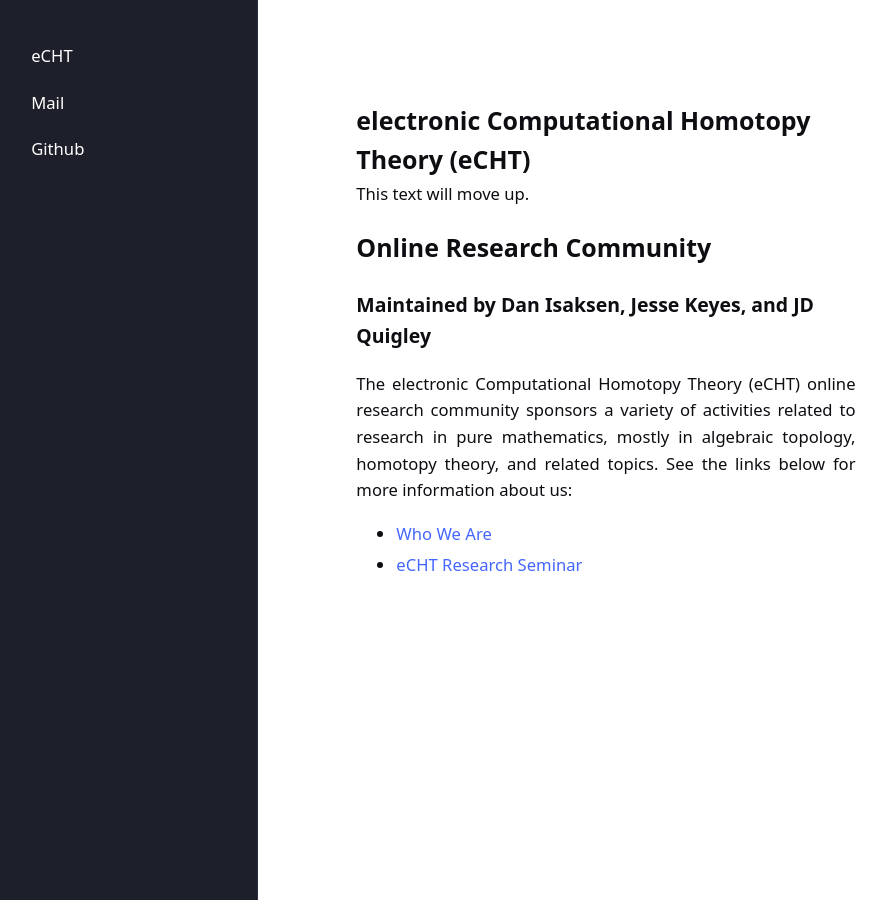
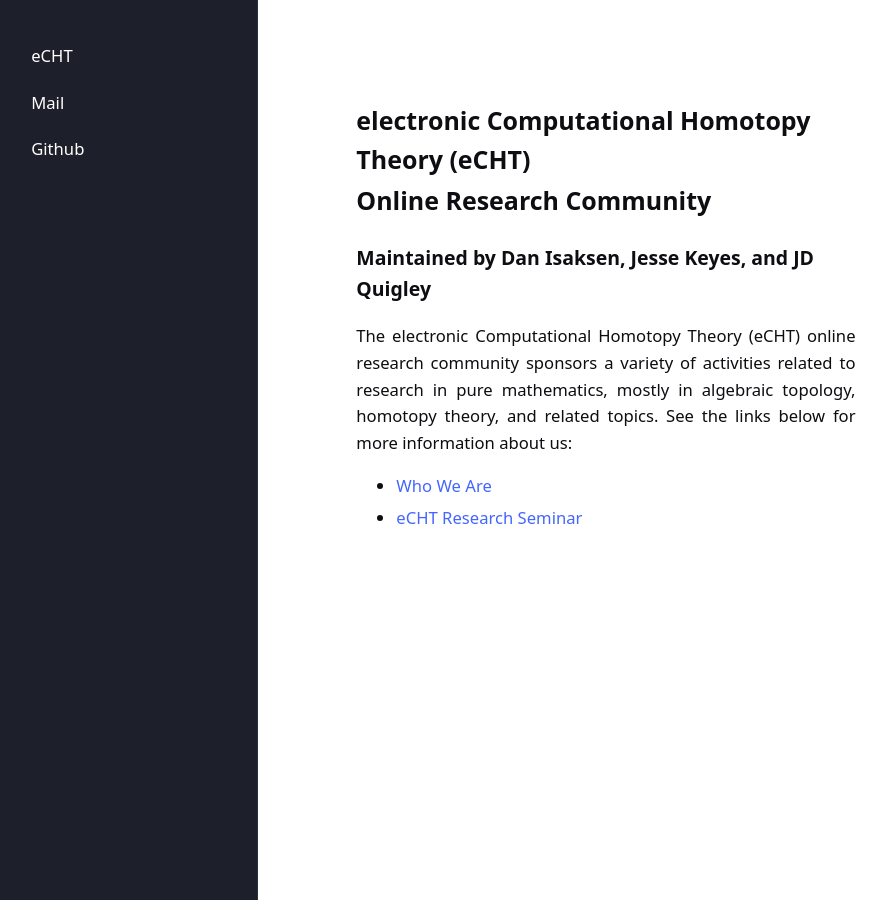
Before and after one commit to eCHTorc/eCHTorc.github.io, a Jekyll site: the page built from index.md, in a window 1280 px wide. Shown: the whole page, without its empty margins (43-930 px from the left). Built offline with Jekyll 4.4.1, drawn with Linux system fonts in a browser that asks for light colours; our own code applies the rules of GitHub Pages for plain Markdown files.

Commit message:
Update index.md

```diff
--- a/index.md
+++ b/index.md
@@ -2,7 +2,7 @@
   <h1> electronic Computational Homotopy Theory (eCHT) </h1>
 </div>
 
-<span style="display:block; margin-top:-20px;">This text will move up.</span>
+<span style="display:block; margin-top:-20px;"> </span>
 
 
 <div style="text-align: left;">
```
